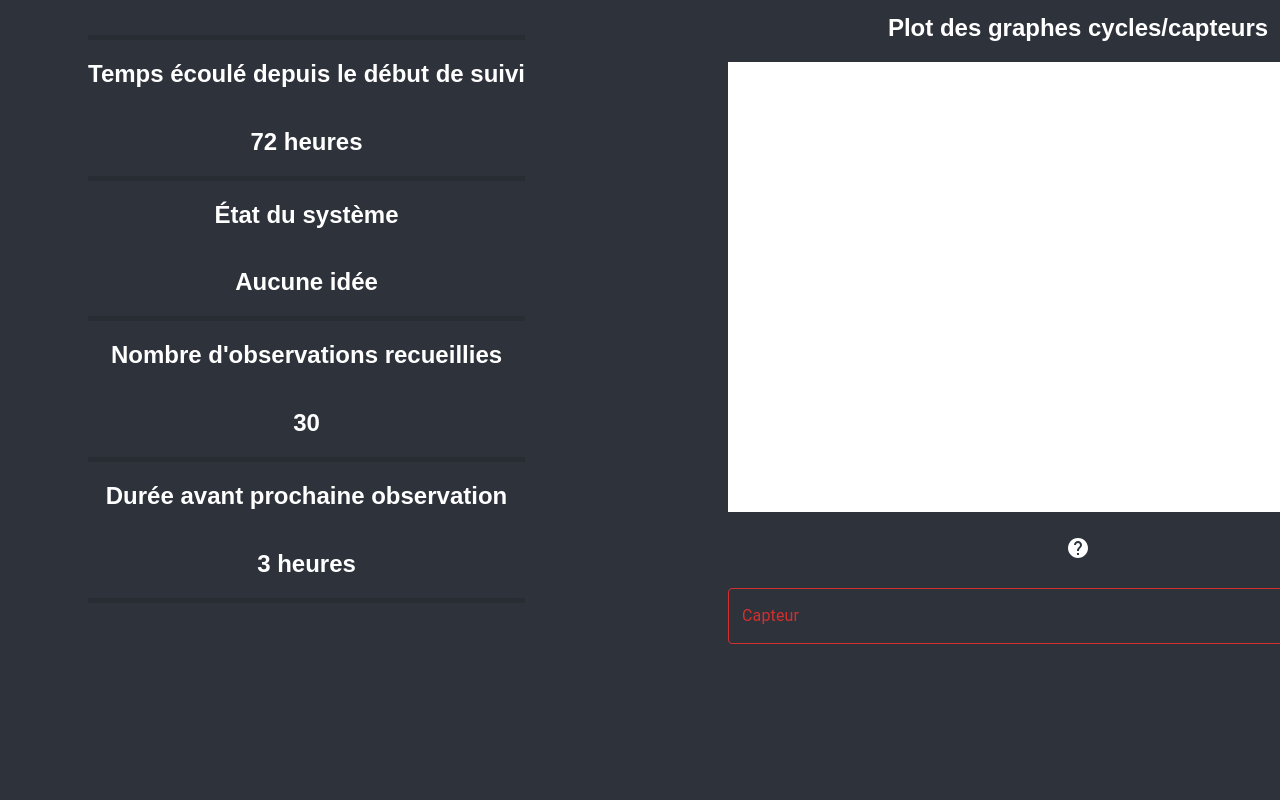
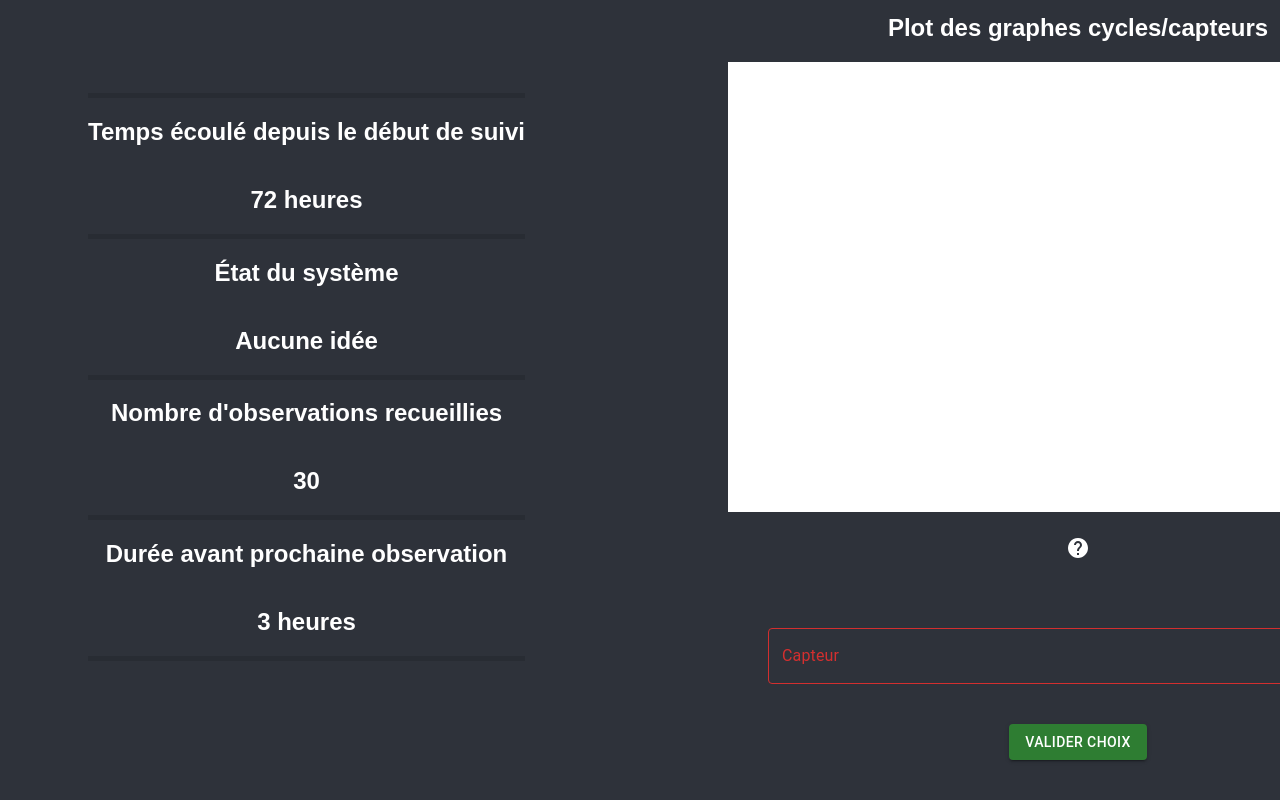
Before and after one commit to PierreVauterin/PredictiveMaintenance, a React (Create React App) app in the folder predictiveapp/: page /home in a window 1280 px wide. Shown: the part 222-1022 px from the top of the page. Before the commit the page ends 954 px from the top, so only its background shows below. Built offline with nearby package versions, Linux system fonts and the light colour scheme.

Commit message:
Reimported choiceMenu to correct a problem

```diff
--- a/predictiveapp/src/Components/ChoiceMenu.js
+++ b/predictiveapp/src/Components/ChoiceMenu.js
@@ -3,18 +3,36 @@ import Box from "@mui/material/Box";
 import InputLabel from "@mui/material/InputLabel";
 import MenuItem from "@mui/material/MenuItem";
 import FormControl from "@mui/material/FormControl";
-import Select from "@mui/material/Select"; // { SelectChangeEvent }
+import Select from "@mui/material/Select"; //{ SelectChangeEvent }
+import { useState } from "react";
 
+import { Button } from "@mui/material";
+
+export var res = ["", "", "", ""]; //Stores all the choices made with the menu below
+var index = [1, 1, 1, 1, 1, 1, 1, 1, 1, 1, 1];
+
+/*
+Fonctionne comme prévu
+Une erreur à régler concernant une unique key
+Gérer la taille de la boîte
+*/
 export default function ChoiceMenu(props) {
-  const [sensorChoice, setSensorChoice] = React.useState("");
   const label = props.label;
   const data = props.data;
+  const id = props.id;
+  const [valueChoice, setValueChoice] = useState("");
   const handleChange = (event) => {
-    setSensorChoice(event.target.value);
+    index[id] = Number(event.target.value);
+    setValueChoice(event.target.value);
   };
-
+  function validate() {
+    //Pushes the new value iff the button has been pushed
+    res[id] = data[index[id] - 1];
+    if (props.update != null) props.update(res[id]);
+  }
   return (
-    <Box sx={{ minWidth: 120 }}>
+    <>
+      <Box sx={{ minWidth: 120, m: 5 }}>
         <FormControl fullWidth error>
           <InputLabel id="demo-simple-select-label" sx={{ color: "white" }}>
             {label}
@@ -22,16 +40,24 @@ export default function ChoiceMenu(props) {
           <Select
             labelId="graphSensorMenu"
             id="graphMenu"
-          value={sensorChoice}
+            value={valueChoice}
             label="Sensor"
             onChange={handleChange}
-          sx={{ color: "white" }}
+            sx={props.sx}
           >
-          <MenuItem value={1}>{data[0]}</MenuItem>
-          <MenuItem value={2}>{data[1]}</MenuItem>
-          <MenuItem value={3}>{data[2]}</MenuItem>
+            {data.map((item, index) => (
+              <MenuItem key={index} value={index + 1}>
+                {data[index]}
+              </MenuItem>
+            ))}
           </Select>
         </FormControl>
       </Box>
+      <Box display="flex" alignItems="center" justifyContent="center">
+        <Button color="success" variant="contained" onClick={() => validate()}>
+          Valider choix
+        </Button>
+      </Box>
+    </>
   );
 }
```
Lines whose indentation alone changed are shown as unchanged.
